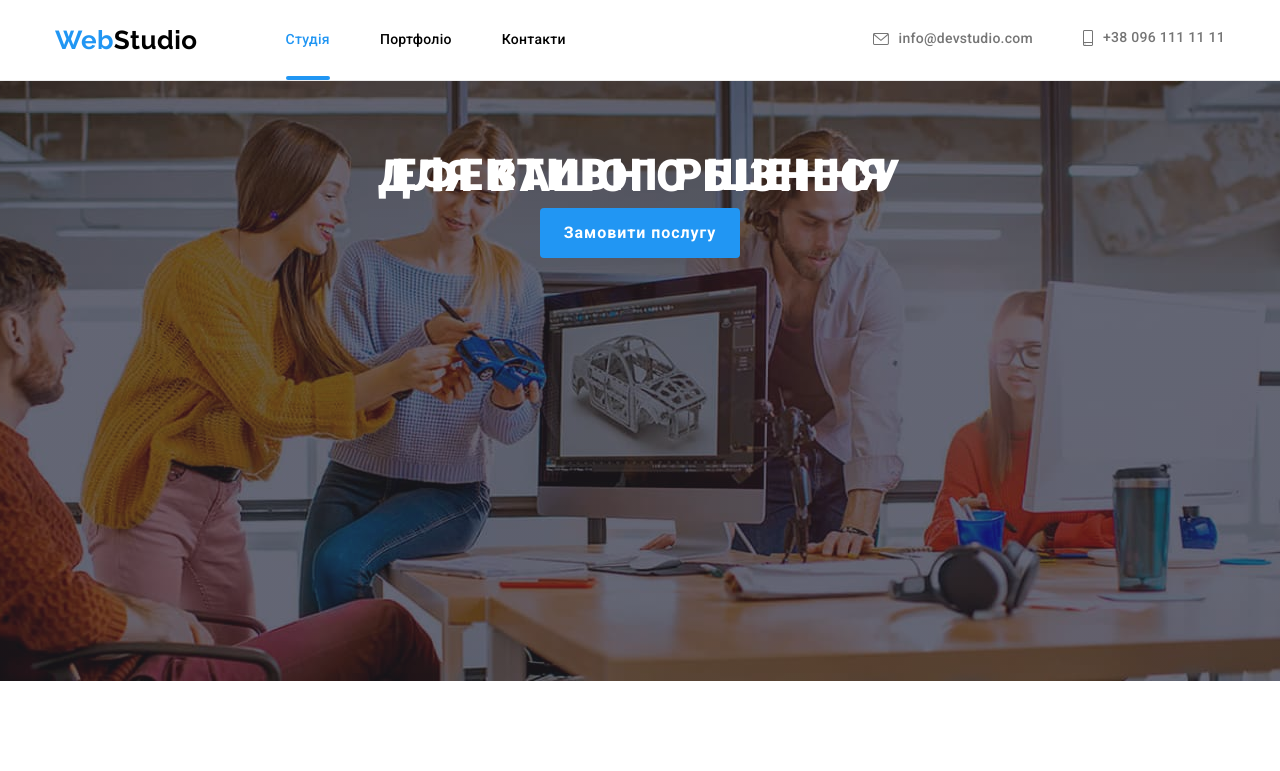
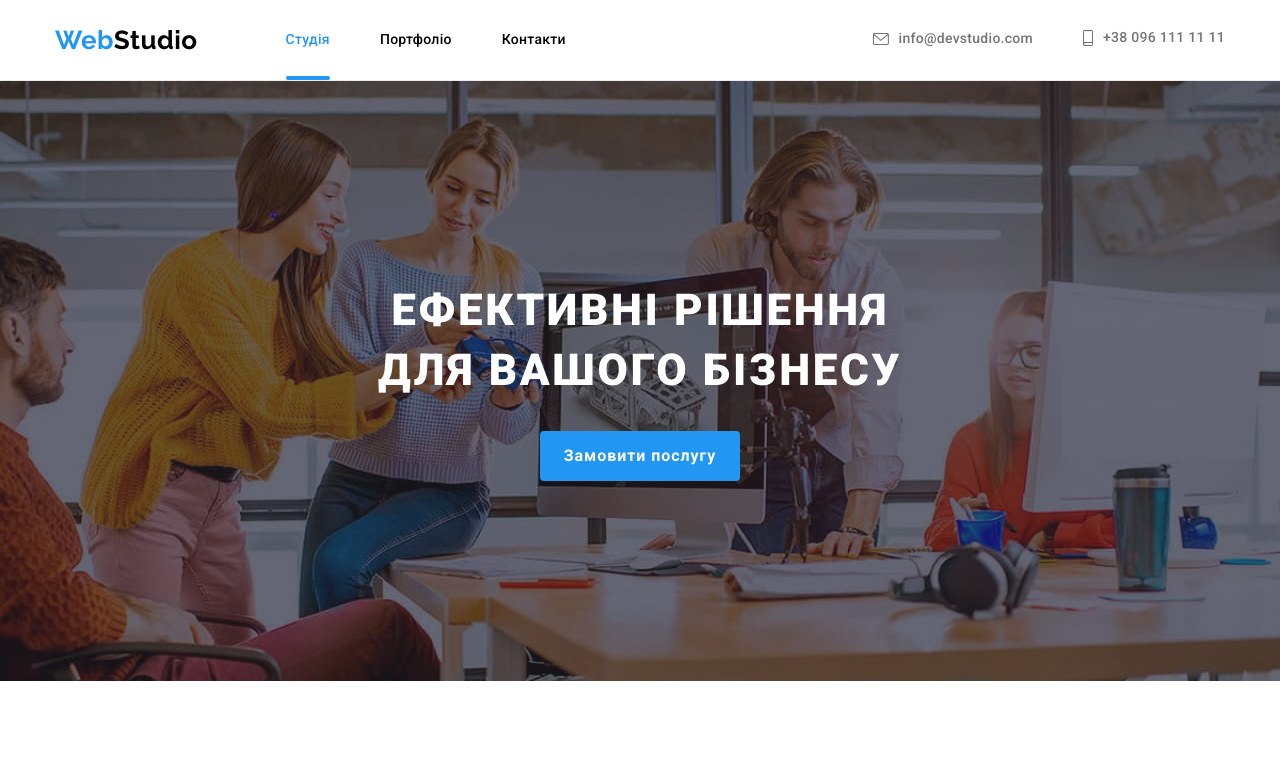
Before and after one commit to OlexiiHubar/goit-markup-hw-08, a plain HTML site: page index.html in a window 1280 px wide. Shown: the top 771 px of the page. Drawn offline with nearby package versions, Linux system fonts and the light colour scheme.

Commit message:
Оновлення героя на десктопі

```diff
--- a/sass/layouts/_hero.scss
+++ b/sass/layouts/_hero.scss
@@ -20,6 +20,7 @@
     }
     @include desktop {
         height: 600px;
+        padding: 200px 0;
         background-image: linear-gradient(to right, $hero-gradient, $hero-gradient), url(../../images/header-desktop-1x.jpg);
         @include retina {
             background-image: linear-gradient(to right, $hero-gradient, $hero-gradient), url(../../images/header-desktop-2x.jpg);
@@ -48,9 +49,12 @@
     }
     @include desktop {
         width: 600px;
+        height: 120px;
+
+
         font-weight: 900;
         font-size: 44px;
-        line-height: 1.36px;
+        line-height: 1.36;
 
 
         letter-spacing: 0.06em;
```
Also changed, not shown: css/main.css, css/main.min.css, 2 other files.
